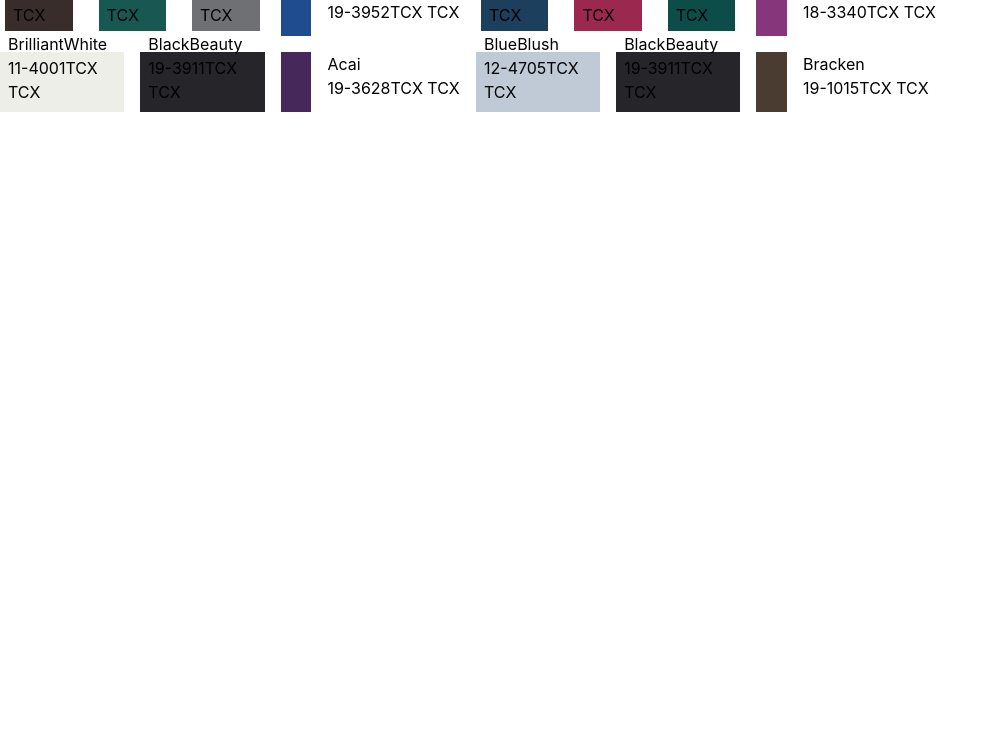
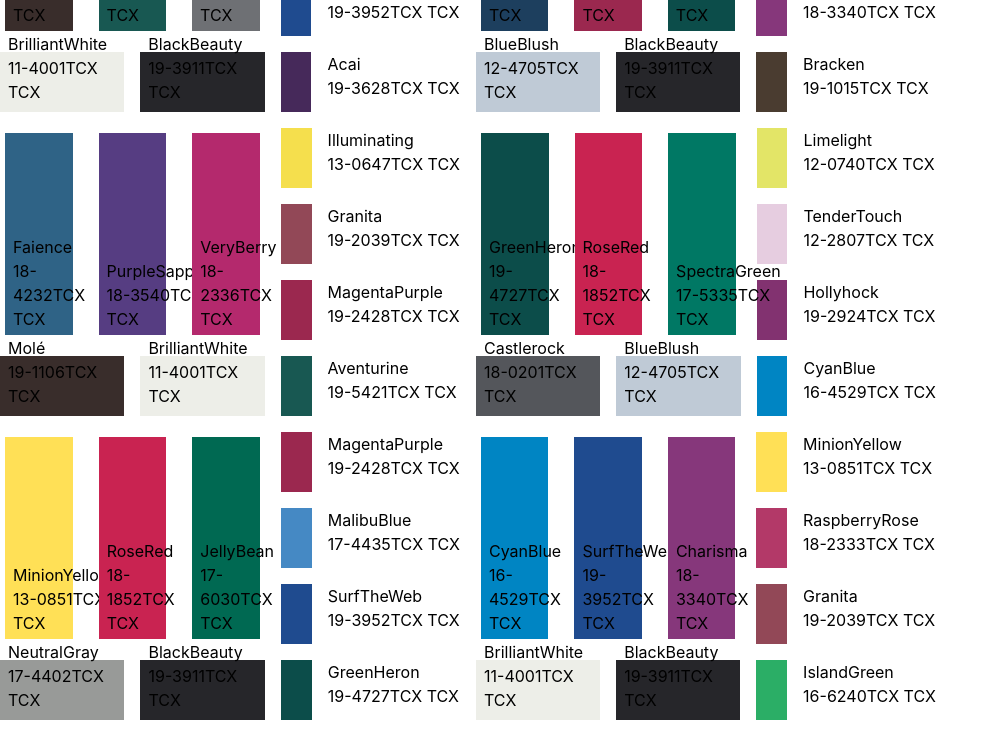
Before and after one commit to tkbartel/seasons, a React (Create React App) app: page / in a window 1280 px wide. Shown: the part 480-1214 px from the top of the page, without its empty margins (0-998 px from the left). Before the commit the page ends 800 px from the top, so only its background shows below. Built offline with nearby package versions, Linux system fonts and the light colour scheme.

Commit message:
add more palettes

```diff
--- a/src/ColorPallete.js
+++ b/src/ColorPallete.js
@@ -6,6 +6,12 @@
   selectedColors,
   colorLookUpTable,
 }) => {
+  // [...complementary, ...neutrals, ...accents].forEach((name) => {
+  //   if (!colorLookUpTable[name]) {
+  //     console.log(name);
+  //   }
+  // });
+
   return (
     <>
       <div className="grid grid-cols-[repeat(7,_1fr)_auto] grid-rows-4 gap-4 h-72 w-115 overflow-hidden">
--- a/src/palettes.json
+++ b/src/palettes.json
@@ -22,5 +22,53 @@
     "complementary": ["BellwetherBlue", "MagentaPurple", "GreenHeron"],
     "neutrals": ["BlueBlush", "BlackBeauty"],
     "accents": ["ElfinYellow", "RoseRed", "Charisma", "Bracken"]
+  },
+  {
+    "name": "Gamine 1",
+    "complementary": ["Faience", "PurpleSapphire", "VeryBerry"],
+    "neutrals": ["Molé", "BrilliantWhite"],
+    "accents": ["Illuminating", "Granita", "MagentaPurple", "Aventurine"]
+  },
+  {
+    "name": "Gamine 2",
+    "complementary": ["GreenHeron", "RoseRed", "SpectraGreen"],
+    "neutrals": ["Castlerock", "BlueBlush"],
+    "accents": ["Limelight", "TenderTouch", "Hollyhock", "CyanBlue"]
+  },
+  {
+    "name": "Gamine 3",
+    "complementary": ["MinionYellow", "RoseRed", "JellyBean"],
+    "neutrals": ["NeutralGray", "BlackBeauty"],
+    "accents": ["MagentaPurple", "MalibuBlue", "SurfTheWeb", "GreenHeron"]
+  },
+  {
+    "name": "Gamine 4",
+    "complementary": ["CyanBlue", "SurfTheWeb", "Charisma"],
+    "neutrals": ["BrilliantWhite", "BlackBeauty"],
+    "accents": ["MinionYellow", "RaspberryRose", "Granita", "IslandGreen"]
+  },
+  {
+    "name": "Natural 1",
+    "complementary": ["MistyJade", "SpectraGreen", "Faience"],
+    "neutrals": ["Molé", "BrushedNickel"],
+    "accents": ["LilyWhite", "MalibuBlue", "UltramarineGreen", "GreenHeron"]
+  },
+  {
+    "name": "Natural 2",
+    "complementary": ["MourningDove", "SpectraGreen", "UltramarineGreen"],
+    "neutrals": ["Molé", "OceanCavern"],
+    "accents": ["SpaRetreat", "CyanBlue", "VictoriaBlue", "Faience"]
+  },
+  {
+    "name": "Natural 3",
+    "complementary": ["Bracken", "Aventurine", "JellyBean"],
+    "neutrals": ["MourningDove", "BlackBeauty"],
+    "accents": ["CyanBlue", "Faience", "Granita", "MagentaPurple"]
+  },
+  {
+    "name": "Natural 4",
+    "complementary": ["Faience", "GreenHeron", "MedievalBlue"],
+    "neutrals": ["Bracken", "LilyWhite"],
+    "accents": ["MistyJade", "IslandGreen", "SpectraGreen", "CyanBlue"]
   }
 ]
--- a/src/true-winter-colors-hex.json
+++ b/src/true-winter-colors-hex.json
@@ -224,6 +224,21 @@
       "name": "SheerLilac",
       "code": "16-3617TCX",
       "hex": "#C8A7E1"
+    },
+    {
+      "name": "JellyBean",
+      "code": "17-6030TCX",
+      "hex": "#006952"
+    },
+    {
+      "name": "MalibuBlue",
+      "code": "17-4435TCX",
+      "hex": "#4589C4"
+    },
+    {
+      "name": "RaspberryRose",
+      "code": "18-2333TCX",
+      "hex": "#B33968"
     }
   ]
 }
```
